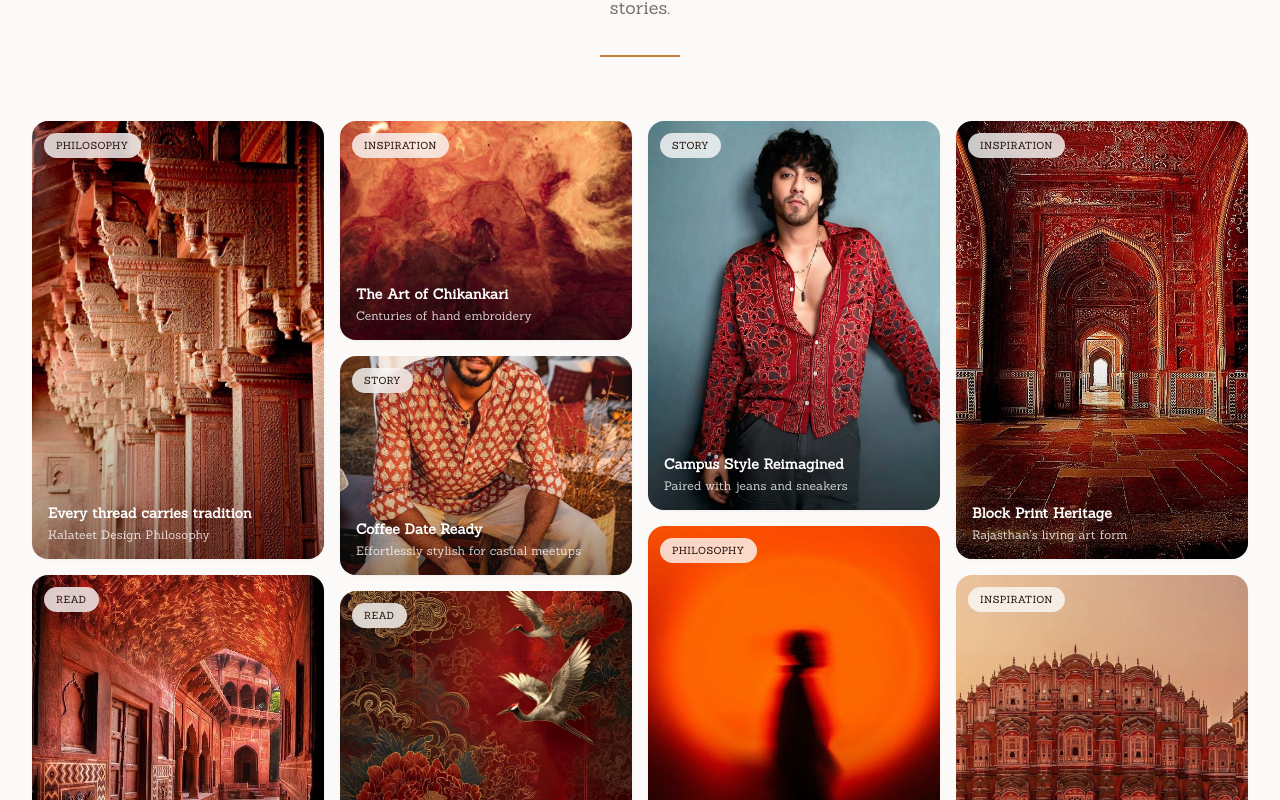
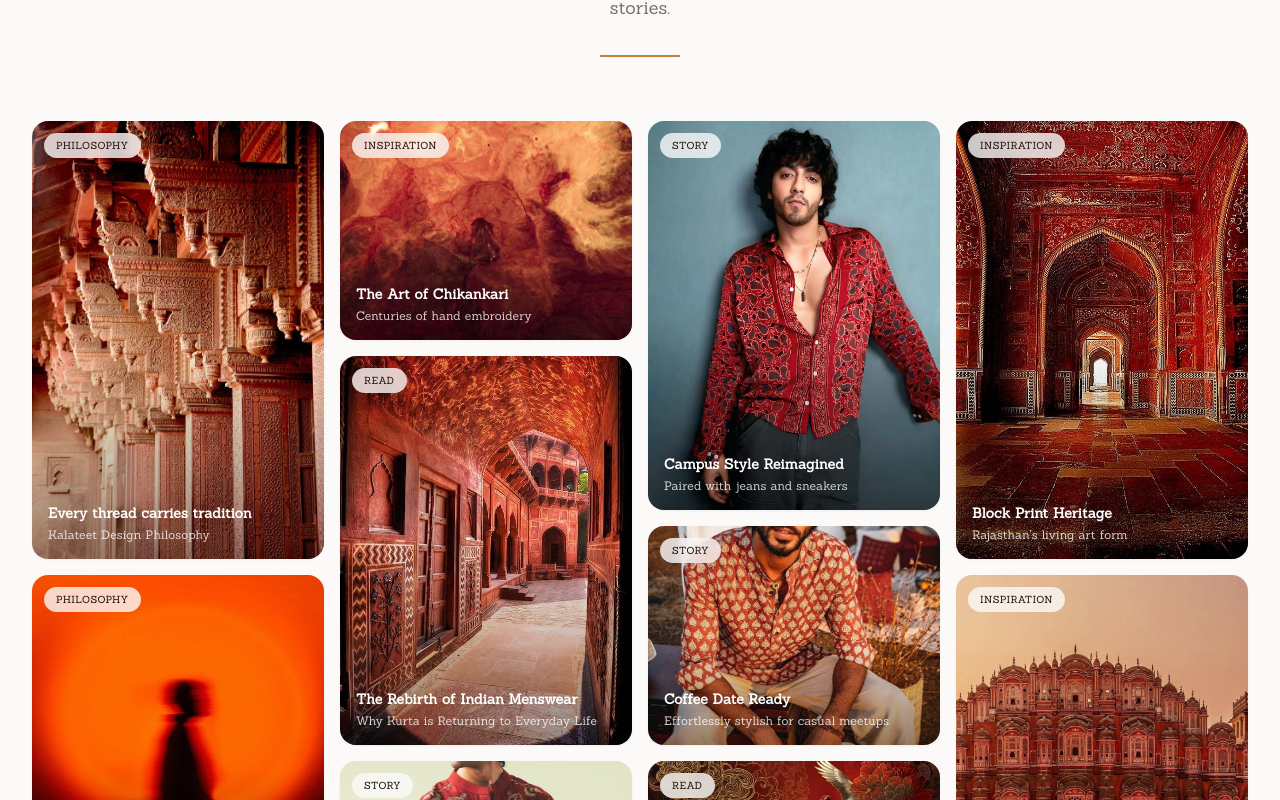
Before and after one commit to tbm26samrthkanungo-debug/kalateet-wear-yourself, a React (Vite) app: page / in a window 1280 px wide. Shown: the part 1020-1820 px from the top of the page. Built offline with nearby package versions, Linux system fonts and the light colour scheme; no server answers; the database is empty; the HTML template or start-up script is replaced by a standard one.

Commit message:
Fix discover tiles spacing
Co-authored-by: tbm26aayushsangwan-ux <248493105+tbm26aayushsangwan-ux@users.noreply.github.com>

```diff
--- a/src/components/MasonryGrid.tsx
+++ b/src/components/MasonryGrid.tsx
@@ -1,4 +1,4 @@
-import { ReactNode, useEffect, useRef, useState } from "react";
+import { ReactNode, useEffect, useRef, useState, useMemo } from "react";
 
 interface MasonryGridProps {
   children: ReactNode[];
@@ -7,6 +7,13 @@ interface MasonryGridProps {
   gap?: number;
   className?: string;
 }
+
+// Height weight estimates for balancing columns
+const heightWeights: Record<string, number> = {
+  short: 3,
+  medium: 4,
+  tall: 5,
+};
 
 const MasonryGrid = ({ children, columns = 4, mobileColumns = 1, gap = 20, className = "" }: MasonryGridProps) => {
   const containerRef = useRef<HTMLDivElement>(null);
@@ -26,11 +33,32 @@ const MasonryGrid = ({ children, columns = 4, mobileColumns = 1, gap = 20, class
     return () => window.removeEventListener("resize", updateColumns);
   }, [columns, mobileColumns]);
 
-  // Distribute children into columns
-  const columnArrays: ReactNode[][] = Array.from({ length: colCount }, () => []);
-  children.forEach((child, index) => {
-    columnArrays[index % colCount].push(child);
-  });
+  // Distribute children into shortest column first for balanced layout
+  const columnArrays = useMemo(() => {
+    const cols: ReactNode[][] = Array.from({ length: colCount }, () => []);
+    const colHeights: number[] = new Array(colCount).fill(0);
+
+    children.forEach((child) => {
+      // Find the shortest column
+      let minIdx = 0;
+      for (let i = 1; i < colCount; i++) {
+        if (colHeights[i] < colHeights[minIdx]) minIdx = i;
+      }
+      cols[minIdx].push(child);
+
+      // Estimate height from the child's props if available
+      let weight = 4; // default medium
+      if (child && typeof child === "object" && "props" in child) {
+        const cardData = (child as any).props?.card;
+        if (cardData?.height && heightWeights[cardData.height]) {
+          weight = heightWeights[cardData.height];
+        }
+      }
+      colHeights[minIdx] += weight;
+    });
+
+    return cols;
+  }, [children, colCount]);
 
   return (
     <div
@@ -41,11 +69,11 @@ const MasonryGrid = ({ children, columns = 4, mobileColumns = 1, gap = 20, class
       {columnArrays.map((col, colIndex) => (
         <div
           key={colIndex}
-          className="flex flex-col flex-1"
+          className="flex flex-col flex-1 min-w-0"
           style={{ gap: `${gap}px` }}
         >
           {col.map((child, childIndex) => (
-            <div key={childIndex} className="animate-fade-in" style={{ animationDelay: `${(colIndex * col.length + childIndex) * 80}ms` }}>
+            <div key={childIndex} className="animate-fade-in" style={{ animationDelay: `${(colIndex + childIndex * colCount) * 60}ms` }}>
               {child}
             </div>
           ))}
```
